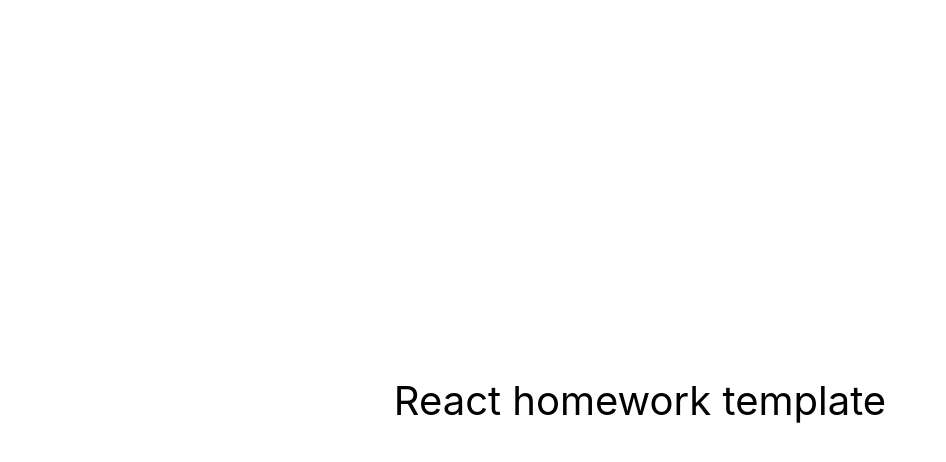
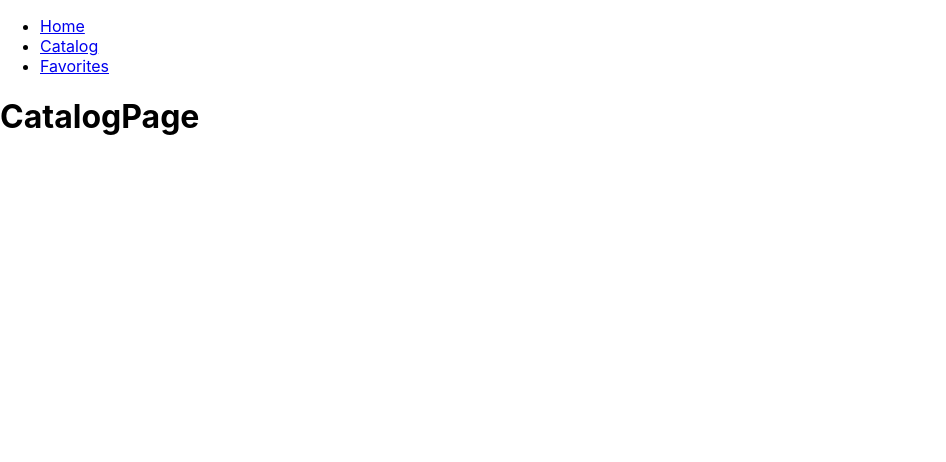
Before and after one commit to elenamel1803/campers-for-rent, a React (Create React App) app: page /campers-for-rent/catalog in a window 1280 px wide. Shown: the top 462 px of the page, without its empty margins (0-946 px from the left). Built offline with nearby package versions, Linux system fonts and the light colour scheme.

Commit message:
adding routes

```diff
--- a/package.json
+++ b/package.json
@@ -11,6 +11,7 @@
     "axios": "^1.7.2",
     "react": "^18.1.0",
     "react-dom": "^18.1.0",
+    "react-loader-spinner": "^6.1.6",
     "react-redux": "^9.1.2",
     "react-router-dom": "^6.23.1",
     "react-scripts": "5.0.1",
--- a/src/components/App.jsx
+++ b/src/components/App.jsx
@@ -1,16 +1,18 @@
+import CatalogPage from 'pages/CatalogPage/CatalogPage';
+import FavoritesPage from 'pages/FavoritesPage/FavoritesPage';
+import HomePage from 'pages/HomePage/HomePage';
+import { Route, Routes } from 'react-router-dom';
+import Layout from './Layout/Layout';
+
 export const App = () => {
   return (
-    <div
-      style={{
-        height: '100vh',
-        display: 'flex',
-        justifyContent: 'center',
-        alignItems: 'center',
-        fontSize: 40,
-        color: '#010101'
-      }}
-    >
-      React homework template
-    </div>
+    <Routes>
+      <Route path="/" element={<Layout />}>
+        <Route index element={<HomePage />} />
+        <Route path="/catalog" element={<CatalogPage />} />
+        <Route path="/favorites”" element={<FavoritesPage />} />
+        <Route path="*" element={<HomePage />} />
+      </Route>
+    </Routes>
   );
 };
--- /dev/null
+++ b/src/components/Layout/Layout.jsx
@@ -0,0 +1,32 @@
+import Loader from 'components/Loader/Loader';
+import { Suspense } from 'react';
+import { NavLink, Outlet } from 'react-router-dom';
+
+const Layout = () => {
+  return (
+    <>
+      <header>
+        <nav>
+          <ul>
+            <li>
+              <NavLink to="/">Home</NavLink>
+            </li>
+            <li>
+              <NavLink to="/catalog">Catalog</NavLink>
+            </li>
+            <li>
+              <NavLink to="/favorites">Favorites</NavLink>
+            </li>
+          </ul>
+        </nav>
+      </header>
+      <main>
+        <Suspense fallback={<Loader />}>
+          <Outlet />
+        </Suspense>
+      </main>
+    </>
+  );
+};
+
+export default Layout;
--- /dev/null
+++ b/src/components/Loader/Loader.jsx
@@ -0,0 +1,20 @@
+import { Hourglass } from 'react-loader-spinner';
+import { LoadWrap } from './Loader.styled.jsx';
+
+const Loader = () => {
+  return (
+    <LoadWrap>
+      <Hourglass
+        visible={true}
+        height="80"
+        width="80"
+        ariaLabel="hourglass-loading"
+        wrapperStyle={{}}
+        wrapperClass=""
+        colors={['#D84343', '#E44848']}
+      />
+    </LoadWrap>
+  );
+};
+
+export default Loader;
--- /dev/null
+++ b/src/components/Loader/Loader.styled.jsx
@@ -0,0 +1,14 @@
+import styled from 'styled-components';
+
+export const LoadWrap = styled.div`
+  display: flex;
+  justify-content: center;
+  align-items: center;
+  position: fixed;
+  top: 0;
+  left: 0;
+  width: 100vw;
+  height: 100vh;
+  background-color: rgba(0, 0, 0, 0.5);
+  z-index: 3;
+`;
--- a/src/index.js
+++ b/src/index.js
@@ -2,9 +2,12 @@
 import ReactDOM from 'react-dom/client';
 import { App } from 'components/App';
 import './index.css';
+import { BrowserRouter } from 'react-router-dom';
 
 ReactDOM.createRoot(document.getElementById('root')).render(
   <React.StrictMode>
-    <App />
+    <BrowserRouter basename="/campers-for-rent">
+      <App />
+    </BrowserRouter>
   </React.StrictMode>
 );
--- /dev/null
+++ b/src/pages/CatalogPage/CatalogPage.jsx
@@ -0,0 +1,5 @@
+const CatalogPage = () => {
+  return <h1>CatalogPage</h1>;
+};
+
+export default CatalogPage;
--- /dev/null
+++ b/src/pages/FavoritesPage/FavoritesPage.jsx
@@ -0,0 +1,5 @@
+const FavoritesPage = () => {
+  return <h1>FavoritesPage</h1>;
+};
+
+export default FavoritesPage;
--- /dev/null
+++ b/src/pages/HomePage/HomePage.jsx
@@ -0,0 +1,5 @@
+const HomePage = () => {
+  return <h1>HomePage</h1>;
+};
+
+export default HomePage;
```
Also changed, not shown: 1 other file (tests, documents, lock files or other folders).
